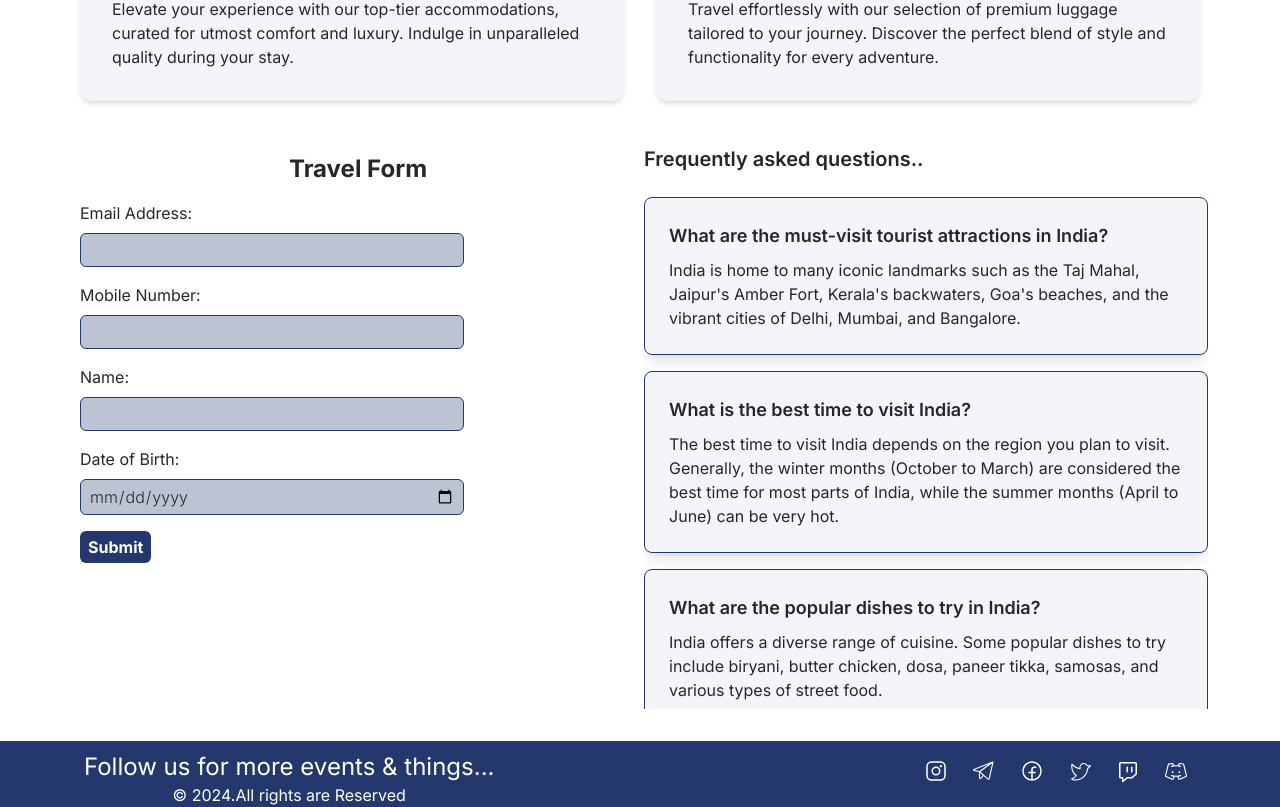
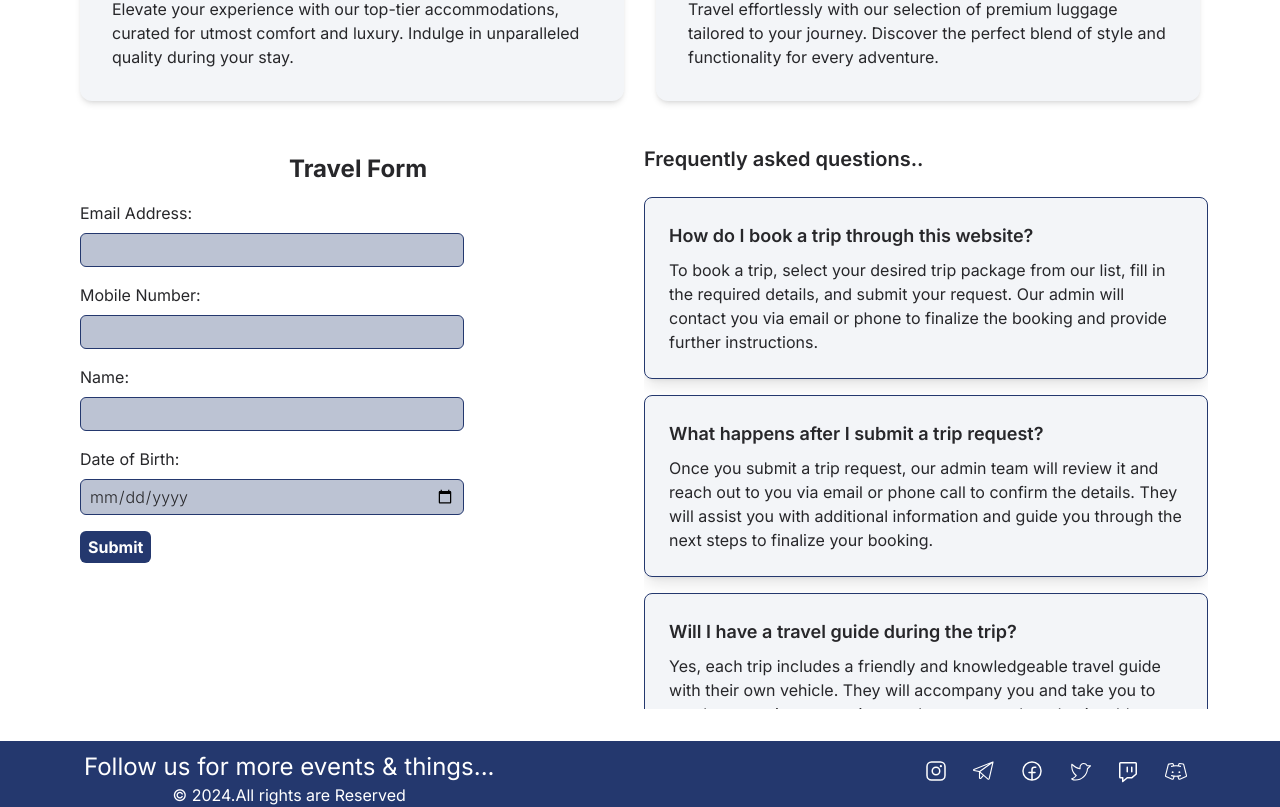
Before and after one commit to Bablu202/nemo-web, a Next.js app: page / in a window 1280 px wide. Shown: the part 842-1649 px from the top of the page. Built offline with nearby package versions, Linux system fonts and the light colour scheme; no server answers; the database is empty.

Commit message:
240819..0831

```diff
--- a/components/TravelForm.tsx
+++ b/components/TravelForm.tsx
@@ -159,64 +159,99 @@ export interface FAQ {
 export const faqs: FAQ[] = [
   {
     id: "1",
-    question: "What are the must-visit tourist attractions in India?",
+    question: "How do I book a trip through this website?",
     answer:
-      "India is home to many iconic landmarks such as the Taj Mahal, Jaipur's Amber Fort, Kerala's backwaters, Goa's beaches, and the vibrant cities of Delhi, Mumbai, and Bangalore.",
+      "To book a trip, select your desired trip package from our list, fill in the required details, and submit your request. Our admin will contact you via email or phone to finalize the booking and provide further instructions.",
   },
   {
     id: "2",
-    question: "What is the best time to visit India?",
+    question: "What happens after I submit a trip request?",
     answer:
-      "The best time to visit India depends on the region you plan to visit. Generally, the winter months (October to March) are considered the best time for most parts of India, while the summer months (April to June) can be very hot.",
+      "Once you submit a trip request, our admin team will review it and reach out to you via email or phone call to confirm the details. They will assist you with additional information and guide you through the next steps to finalize your booking.",
   },
   {
     id: "3",
-    question: "What are the popular dishes to try in India?",
+    question: "Will I have a travel guide during the trip?",
     answer:
-      "India offers a diverse range of cuisine. Some popular dishes to try include biryani, butter chicken, dosa, paneer tikka, samosas, and various types of street food.",
+      "Yes, each trip includes a friendly and knowledgeable travel guide with their own vehicle. They will accompany you and take you to nearby attractions, ensuring you have a smooth and enjoyable experience throughout your trip.",
   },
   {
     id: "4",
-    question: "Do I need a visa to visit India?",
+    question: "How will I receive updates and details about my trip?",
     answer:
-      "Yes, most travelers to India require a visa. The type of visa you need depends on your nationality, the purpose of your visit, and the duration of your stay. It's recommended to check with the Indian embassy or consulate in your country for specific visa requirements.",
+      "During your trip, you will receive live updates through our app, including real-time information and notifications. You will also have access to digital trip details, including itineraries and important information, to keep you organized throughout your journey.",
   },
   {
     id: "5",
-    question: "Is it safe to travel to India?",
+    question: "Can I view a detailed itinerary of my trip?",
     answer:
-      "India is generally a safe destination for travelers, but it's always important to take common safety precautions such as avoiding isolated areas at night, being cautious of pickpockets, and respecting local customs and traditions.",
+      "Yes, you will receive a detailed itinerary outlining each day's activities and plans once your booking is confirmed. This itinerary will be available through our app and in your digital trip details, so you know what to expect each day.",
   },
   {
     id: "6",
-    question: "What are the transportation options in India?",
+    question: "Are there any specific requirements for the trips?",
     answer:
-      "India has a well-developed transportation network that includes trains, buses, taxis, auto-rickshaws, and domestic flights. The Indian Railways network is one of the largest in the world and is a popular way to travel between cities.",
+      "Each trip may have specific requirements or recommendations based on the destination and activities involved. Our admin will provide detailed information about any necessary preparations, packing lists, or special considerations once your booking is confirmed.",
   },
   {
     id: "7",
-    question:
-      "Are there any health precautions I should take before traveling to India?",
+    question: "Can I customize my trip itinerary?",
     answer:
-      "Before traveling to India, it's recommended to consult with a healthcare professional regarding vaccinations, medications for common illnesses such as traveler's diarrhea, and any specific health concerns related to your destination.",
+      "Yes, we offer options to customize your trip itinerary based on your preferences and interests. During the booking process, you can discuss your customization requests with our admin, and we will do our best to tailor the trip to meet your needs.",
   },
   {
     id: "8",
-    question:
-      "What are some cultural etiquettes to keep in mind while visiting India?",
+    question: "What should I do if I have special requests or requirements?",
     answer:
-      "While visiting India, it's important to respect local customs and traditions. This includes dressing modestly, removing shoes before entering temples or homes, greeting people with a 'namaste', and avoiding public displays of affection.",
+      "If you have any special requests or requirements, please mention them when you submit your trip request or communicate them directly to our admin team. We will work to accommodate your needs and ensure a comfortable and enjoyable experience.",
   },
   {
     id: "9",
-    question: "Can I use my mobile phone and access the internet in India?",
+    question:
+      "How do I contact customer support if I have questions or issues?",
     answer:
-      "Yes, mobile phone coverage is widely available in India, and you can easily get a local SIM card for voice and data services. Many hotels, restaurants, and cafes also offer free Wi-Fi access.",
+      "You can contact our customer support team using the contact information provided on our website. For immediate assistance, reach out via email or phone. Our team is here to help with any questions or issues you may have before, during, or after your trip.",
   },
   {
     id: "10",
-    question: "What should I pack for a trip to India?",
+    question: "What if I need to make changes to my booking?",
     answer:
-      "When packing for a trip to India, it's important to consider the climate and activities you'll be doing. Essentials include lightweight clothing, comfortable shoes, sunscreen, insect repellent, a hat, sunglasses, and any necessary medications or toiletries.",
+      "If you need to make changes to your booking, contact our admin team as soon as possible. We will assist you with modifications to your itinerary, dates, or other details, subject to availability and any applicable terms and conditions.",
+  },
+  {
+    id: "11",
+    question: "What if I have dietary restrictions or preferences?",
+    answer:
+      "Please inform us of any dietary restrictions or preferences when booking your trip. We will do our best to accommodate your needs with suitable food options throughout your journey.",
+  },
+  {
+    id: "12",
+    question: "Are there any activities or excursions included in the trip?",
+    answer:
+      "Yes, most of our trips include a range of activities and excursions based on the destination. Your detailed itinerary will outline all included activities and provide information on additional optional excursions that you can choose to participate in.",
+  },
+  {
+    id: "13",
+    question: "What should I pack for my trip?",
+    answer:
+      "Packing recommendations will vary based on the destination and activities. Generally, we suggest packing lightweight clothing, comfortable shoes, sunscreen, insect repellent, a hat, sunglasses, and any necessary medications or toiletries. Specific packing lists will be provided in your trip details.",
+  },
+  {
+    id: "14",
+    question: "Is travel insurance included with the trip?",
+    answer:
+      "Travel insurance is not typically included with the trip package. We recommend purchasing travel insurance separately to cover unexpected events or emergencies during your journey. Check with your insurance provider for appropriate coverage.",
+  },
+  {
+    id: "15",
+    question: "Can I get a refund if I need to cancel my trip?",
+    answer:
+      "Our cancellation policy varies depending on the trip package and timing of the cancellation. Please review our terms and conditions for detailed information on refunds and cancellation policies. Contact our admin team for assistance with cancellations and refunds.",
+  },
+  {
+    id: "16",
+    question: "How can I provide feedback about my trip?",
+    answer:
+      "We value your feedback and encourage you to share your experience with us. After your trip, you will receive a feedback form where you can provide comments and suggestions. Your feedback helps us improve our services and ensures a better experience for future travelers.",
   },
 ];
--- a/components/TripCard.tsx
+++ b/components/TripCard.tsx
@@ -31,7 +31,14 @@ const TripCard: React.FC<TripCardProps> = ({ trip, onEdit, onDelete }) => {
     onSwipedRight: handlePrevImage,
     trackMouse: true,
   });
-
+  const formatCurrency = (amount: number) => {
+    return new Intl.NumberFormat("en-IN", {
+      style: "currency",
+      currency: "INR",
+      minimumFractionDigits: 2,
+      maximumFractionDigits: 2,
+    }).format(amount);
+  };
   return (
     <div className="bg-white shadow-lg rounded-lg overflow-hidden flex flex-col hover:shadow-xl transition-shadow duration-300">
       <div className="relative w-full h-60 md:h-80" {...handlers}>
@@ -83,7 +90,8 @@ const TripCard: React.FC<TripCardProps> = ({ trip, onEdit, onDelete }) => {
             </span>
           </p>
           <p>
-            Price: <span className="font-medium">₹ {trip.price}</span>
+            Price:{" "}
+            <span className="font-medium"> {formatCurrency(trip.price)}</span>
           </p>
         </div>
         <div className="text-sm md:text-base text-gray-600">
--- a/components/dashboardComponents/AnalyticsManage.tsx
+++ b/components/dashboardComponents/AnalyticsManage.tsx
@@ -1,3 +1,4 @@
+// pages/AnalyticsPage.tsx
 import React, { useEffect, useState } from "react";
 import dynamic from "next/dynamic";
 import { TripUser } from "@/types/custom";
@@ -13,6 +14,7 @@ const AnalyticsPage: React.FC = () => {
     { trip_name: string; users: TripUser[] }[]
   >([]);
   const [error, setError] = useState<string | null>(null);
+  const [loading, setLoading] = useState<boolean>(true);
 
   useEffect(() => {
     const fetchTrips = async () => {
@@ -21,12 +23,15 @@ const AnalyticsPage: React.FC = () => {
         setTrips(response.data.trips);
       } catch (err) {
         setError("Failed to fetch trips data");
+      } finally {
+        setLoading(false);
       }
     };
 
     fetchTrips();
   }, []);
 
+  if (loading) return <AnalyticsSkeletonLoader />;
   if (error) return <p className="text-red-500">{error}</p>;
 
   return (
@@ -38,3 +43,21 @@ const AnalyticsPage: React.FC = () => {
 };
 
 export default AnalyticsPage;
+
+// components/AnalyticsSkeletonLoader.tsx
+
+const AnalyticsSkeletonLoader: React.FC = () => {
+  return (
+    <div className="container mt-12 mx-auto p-4">
+      <h1 className="text-2xl font-bold mb-4 bg-gray-200 h-8 w-1/3 rounded animate-pulse"></h1>
+      <div className="flex flex-col lg:flex-row gap-6">
+        <div className="lg:w-1/2 w-full p-1 lg:p-4 rounded-lg bg-gray-200 h-80 animate-pulse"></div>
+        <div className="lg:w-1/2 w-full p-1 lg:p-4 rounded-lg bg-gray-200 h-80 animate-pulse"></div>
+      </div>
+      <div className="flex flex-col lg:flex-row gap-6 mt-2">
+        <div className="lg:w-1/2 w-full p-1 lg:p-4 rounded-lg bg-gray-200 h-80 animate-pulse"></div>
+        <div className="lg:w-1/2 w-full p-1 lg:p-4 rounded-lg bg-gray-200 h-80 animate-pulse"></div>
+      </div>
+    </div>
+  );
+};
--- a/components/dashboardComponents/Charts/ChartsComponent.tsx
+++ b/components/dashboardComponents/Charts/ChartsComponent.tsx
@@ -14,6 +14,14 @@ const ChartsComponent: React.FC<ChartsComponentProps> = ({ trips }) => {
   // Validate data
   if (!trips || trips.length === 0) return <p>No data available.</p>;
 
+  const formatCurrency = (amount: number) => {
+    return new Intl.NumberFormat("en-IN", {
+      style: "currency",
+      currency: "INR",
+      minimumFractionDigits: 2,
+      maximumFractionDigits: 2,
+    }).format(amount);
+  };
   // Prepare data for PolarArea Chart (Total Price for Each Trip)
   const polarAreaSeries = trips.map((trip) => {
     const totalPrice = trip.users.reduce(
```
Also changed, not shown: components/dashboardComponents/TripManage.tsx (+35 -1 lines), components/dashboardComponents/UserManage.tsx (+19 -7 lines).
